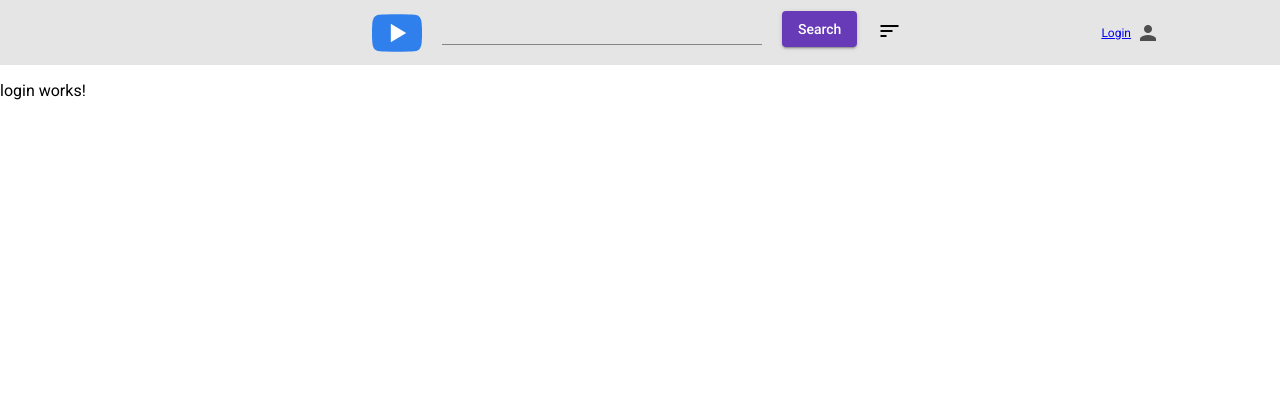
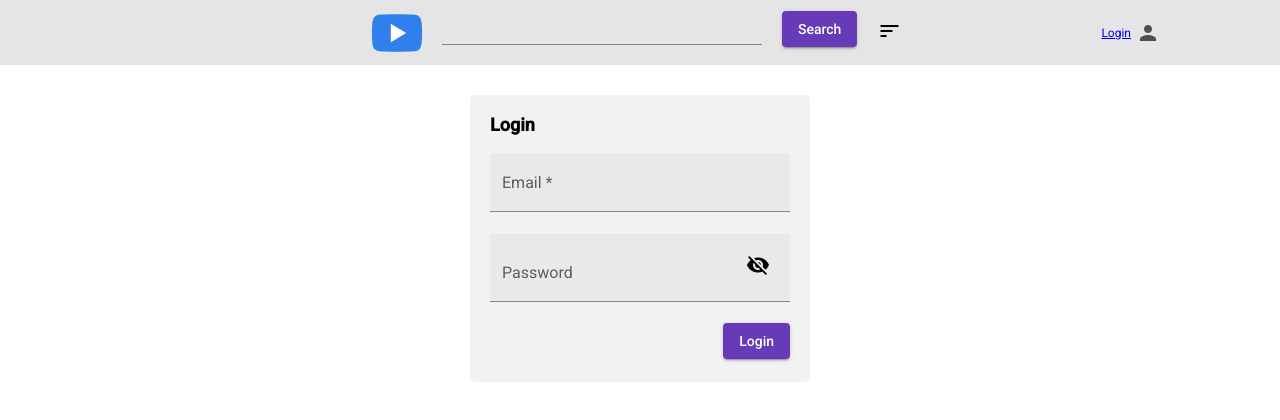
Before and after one commit to TanyaSamal/Youtube-Angular, an Angular app: page /login in a window 1280 px wide. Shown: the top 420 px of the page. Built offline with nearby package versions, Linux system fonts and the light colour scheme.

Commit message:
add auth module and form view

```diff
--- a/src/app/app.module.ts
+++ b/src/app/app.module.ts
@@ -6,16 +6,15 @@ import { HttpClientModule } from '@angular/common/http';
 import { MaterialModule } from './material.module';
 import { AppRoutingModule } from './app-routing.module';
 import { AppComponent } from './app.component';
-import { LoginComponent } from './auth/components/login/login.component';
 import { SearchComponent } from './youtube/components/search/search.component';
 import { CoreModule } from './core/core.module';
 import { YoutubeModule } from './youtube/youtube.module';
 import { NotFoundComponent } from './shared/components/not-found/not-found.component';
+import { AuthModule } from './auth/auth.module';
 
 @NgModule({
   declarations: [
     AppComponent,
-    LoginComponent,
     SearchComponent,
     NotFoundComponent
   ],
@@ -26,6 +25,7 @@ import { NotFoundComponent } from './shared/components/not-found/not-found.compo
     HttpClientModule,
     CoreModule,
     YoutubeModule,
+    AuthModule,
     AppRoutingModule
   ],
   bootstrap: [AppComponent]
--- /dev/null
+++ b/src/app/auth/auth.module.ts
@@ -0,0 +1,26 @@
+import { CommonModule } from '@angular/common';
+import { NgModule } from '@angular/core';
+import { FormsModule, ReactiveFormsModule } from '@angular/forms';
+import { RouterModule } from '@angular/router';
+
+import { MaterialModule } from '../material.module';
+import { LoginComponent } from './components/login/login.component';
+
+
+@NgModule ({
+    imports: [
+        CommonModule,
+        MaterialModule,
+        RouterModule,
+        ReactiveFormsModule,
+        FormsModule
+    ],
+    exports: [
+        LoginComponent
+    ],
+    declarations: [
+        LoginComponent
+    ]
+})
+
+export class AuthModule {}
--- a/src/app/auth/components/login/login.component.html
+++ b/src/app/auth/components/login/login.component.html
@@ -1 +1,20 @@
-<p>login works!</p>
+<div class="login-form">
+
+    <p>Login</p>
+
+    <mat-form-field appearance="fill">
+      <mat-label>Email</mat-label>
+      <input matInput placeholder="pat@example.com" [formControl]="email" required>
+      <mat-error *ngIf="email.invalid">{{getErrorMessage()}}</mat-error>
+    </mat-form-field>
+
+    <mat-form-field appearance="fill">
+        <mat-label>Password</mat-label>
+        <input matInput [type]="hide ? 'password' : 'text'">
+        <button mat-icon-button matSuffix (click)="hide = !hide" [attr.aria-label]="'Hide password'" [attr.aria-pressed]="hide">
+        <mat-icon>{{hide ? 'visibility_off' : 'visibility'}}</mat-icon>
+        </button>
+      </mat-form-field>
+
+      <button mat-raised-button color="primary">Login</button>
+  </div>
--- a/src/app/auth/components/login/login.component.scss
+++ b/src/app/auth/components/login/login.component.scss
@@ -0,0 +1,24 @@
+.login-form {
+    background: #F2F2F2;
+    width: 300px;
+    height: 285px;
+    margin: 30px auto;
+    padding: 1px 20px;
+    border-radius: 5px;
+
+    p {
+        font-family: Roboto;
+        font-style: normal;
+        font-weight: bold;
+        font-size: 18px;
+        line-height: 21px;
+    }
+
+    mat-form-field {
+        width: 300px;
+    }
+
+    button {
+        float: right;
+    }
+}
--- a/src/app/auth/components/login/login.component.ts
+++ b/src/app/auth/components/login/login.component.ts
@@ -1,4 +1,5 @@
 import { Component, OnInit } from '@angular/core';
+import {FormControl, Validators} from '@angular/forms';
 
 @Component({
   selector: 'ts-login',
@@ -7,9 +8,20 @@ import { Component, OnInit } from '@angular/core';
 })
 export class LoginComponent implements OnInit {
 
+  hide = true;
+  email = new FormControl('', [Validators.required, Validators.email]);
+
   constructor() { }
 
   public ngOnInit(): void {
   }
 
+  getErrorMessage() {
+    if (this.email.hasError('required')) {
+      return 'You must enter a value';
+    }
+
+    return this.email.hasError('email') ? 'Not a valid email' : '';
+  }
+
 }
```
